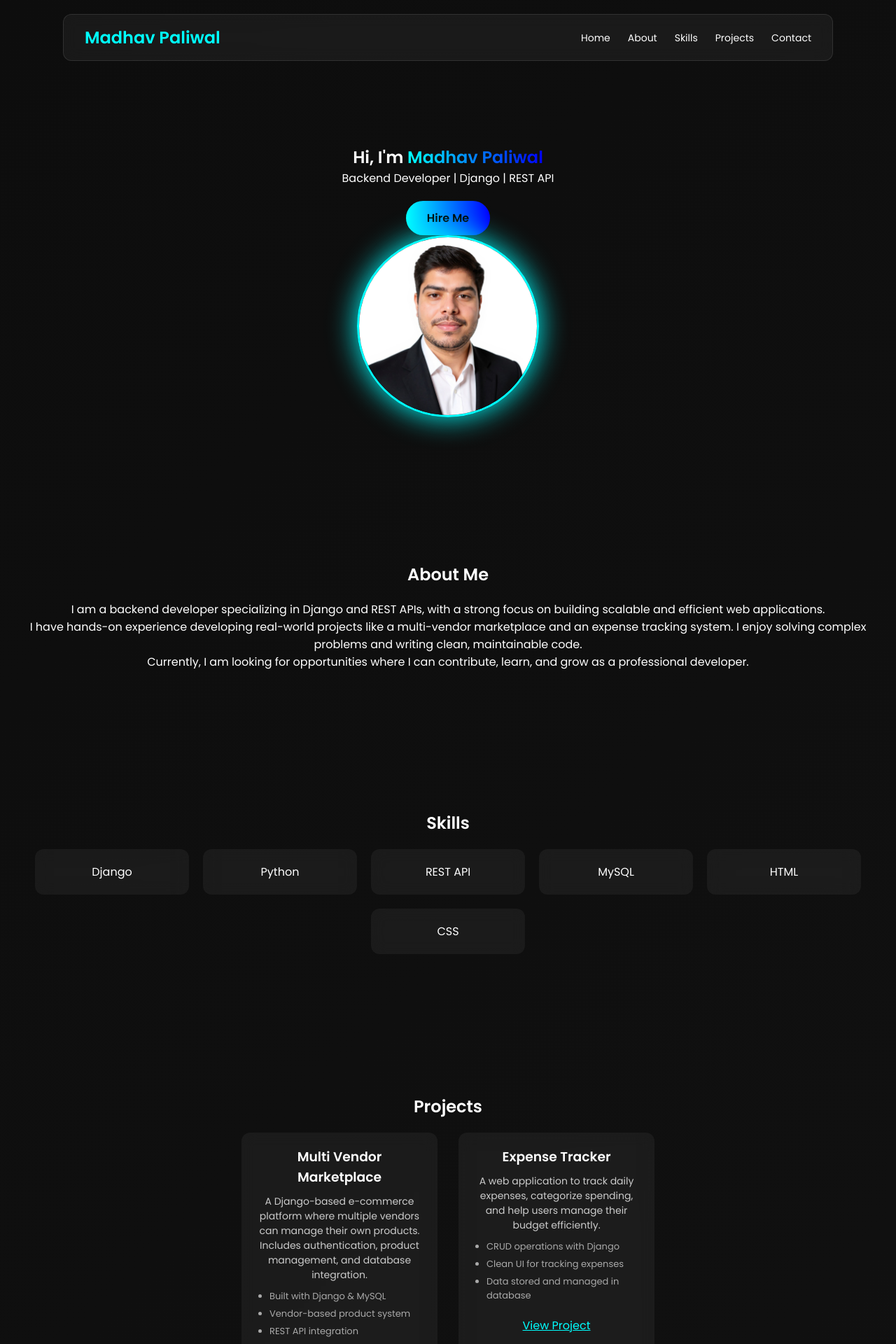
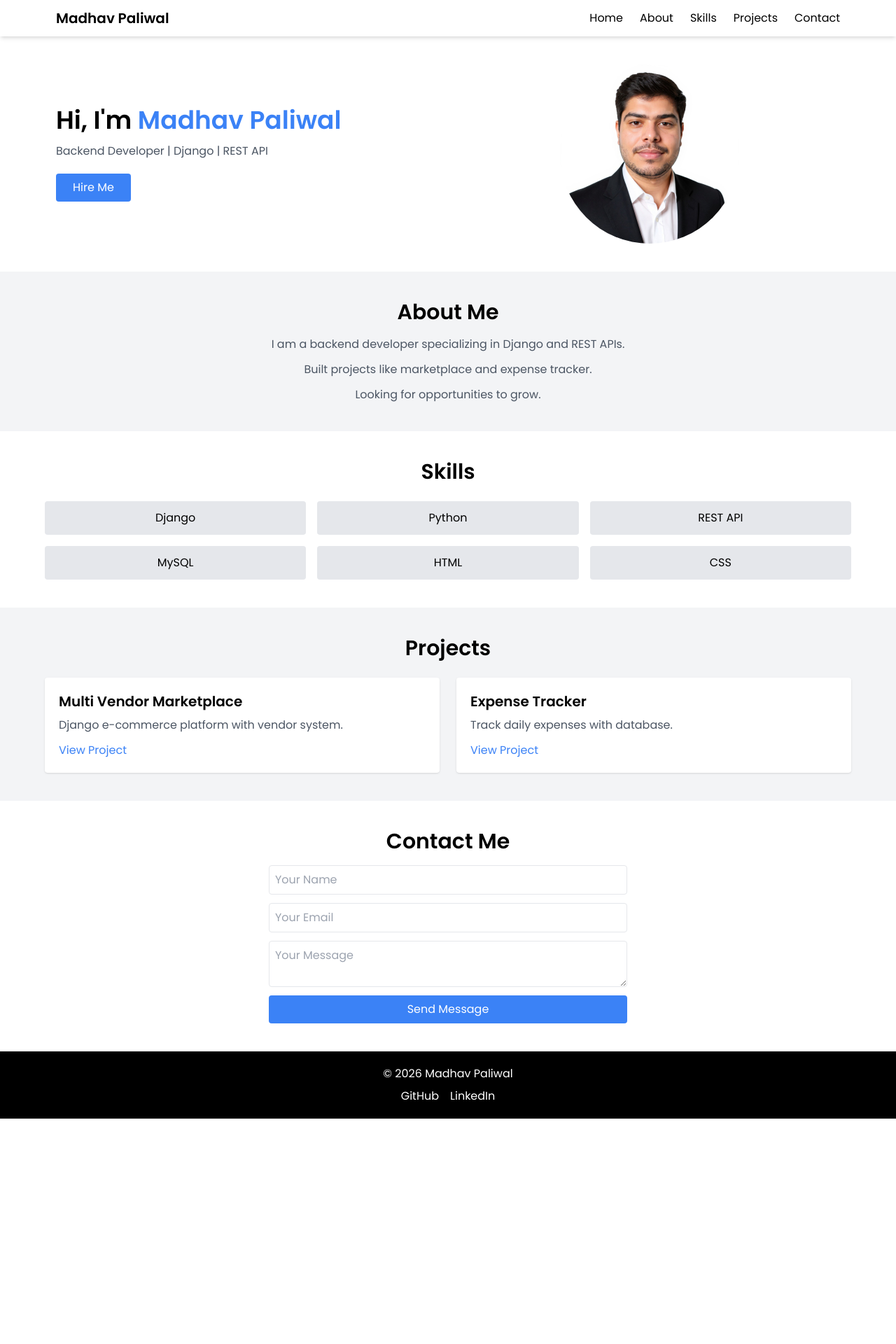
Before and after one commit to Madhav-paliwal/Portfolio, a Django app: page / in a window 1280 px wide. Shown: the top 1920 px of the page at 70% size. After the commit the page ends 1598 px from the top, so only its background shows below. Run offline with Django 5.2, Linux system fonts and the light colour scheme; some libraries are stand-ins or nearby versions.

Commit message:
updated mobile navbar and responsive UI

```diff
--- a/Base/templates/index.html
+++ b/Base/templates/index.html
@@ -6,143 +6,172 @@
 <meta name="viewport" content="width=device-width, initial-scale=1.0">
 <title>Madhav Paliwal</title>
 
+<script src="https://cdn.tailwindcss.com"></script>
 <link href="https://fonts.googleapis.com/css2?family=Poppins:wght@300;400;600&display=swap" rel="stylesheet">
-<link rel="stylesheet" href="{% static 'css/style.css' %}">
 
 </head>
 
-<body>
+<body class="font-[Poppins]">
 
 <!-- NAVBAR -->
-<nav>
-    <h2>Madhav Paliwal</h2>
-    <ul>
-        <li><a href="#hero">Home</a></li>
-        <li><a href="#about">About</a></li>
-        <li><a href="#skills">Skills</a></li>
-        <li><a href="#projects">Projects</a></li>
-        <li><a href="#contact">Contact</a></li>
+<nav class="bg-white shadow-md relative">
+  <div class="max-w-6xl mx-auto px-4 py-3 flex justify-between items-center">
+
+    <h2 class="text-xl font-bold">Madhav Paliwal</h2>
+
+    <!-- MOBILE BUTTON -->
+    <button id="menu-btn" class="md:hidden text-2xl">
+      ☰
+    </button>
+
+    <!-- MENU -->
+    <ul id="menu"
+        class="hidden absolute top-14 left-0 w-full bg-white flex-col items-center gap-4 py-4
+               md:flex md:static md:flex-row md:w-auto md:py-0 md:gap-6">
+
+      <li><a href="#hero" class="hover:text-blue-500">Home</a></li>
+      <li><a href="#about" class="hover:text-blue-500">About</a></li>
+      <li><a href="#skills" class="hover:text-blue-500">Skills</a></li>
+      <li><a href="#projects" class="hover:text-blue-500">Projects</a></li>
+      <li><a href="#contact" class="hover:text-blue-500">Contact</a></li>
+
     </ul>
+  </div>
 </nav>
 
 <!-- HERO -->
-<section id="hero" class="hero">
-    <div class="left">
-        <h1>Hi, I'm <span>Madhav Paliwal</span></h1>
-        <p>Backend Developer | Django | REST API</p>
-        <a class="btn" href="https://www.linkedin.com/in/madhav-paliwal-546888308" target="_blank">Hire Me</a>
+<section id="hero" class="max-w-6xl mx-auto px-4 py-10">
+  <div class="flex flex-col md:flex-row items-center gap-8">
+
+    <div class="w-full md:w-1/2 text-center md:text-left">
+      <h1 class="text-2xl md:text-4xl font-bold">
+        Hi, I'm <span class="text-blue-500">Madhav Paliwal</span>
+      </h1>
+      <p class="mt-3 text-gray-600">
+        Backend Developer | Django | REST API
+      </p>
+
+      <a href="https://www.linkedin.com/in/madhav-paliwal-546888308"
+         target="_blank"
+         class="inline-block mt-5 bg-blue-500 text-white px-6 py-2 rounded hover:bg-blue-600">
+         Hire Me
+      </a>
     </div>
 
-    <div class="right">
-        <img src="{% static 'images/madhav_paliwal_photo.jpg' %}">
+    <div class="w-full md:w-1/2 flex justify-center">
+      <img src="{% static 'images/madhav_paliwal_photo.jpg' %}"
+           class="w-40 md:w-64 rounded-full">
     </div>
+
+  </div>
 </section>
 
 <!-- ABOUT -->
-<section id="about" class="about">
-    <h2>About Me</h2>
-    <p>
-        I am a backend developer specializing in Django and REST APIs, with a strong focus on building scalable and efficient web applications.
+<section id="about" class="bg-gray-100 py-10 px-4">
+  <div class="max-w-4xl mx-auto text-center">
+    <h2 class="text-2xl md:text-3xl font-bold mb-4">About Me</h2>
+    <p class="text-gray-600 mb-3">
+      I am a backend developer specializing in Django and REST APIs.
     </p>
-
-    <p>
-        I have hands-on experience developing real-world projects like a multi-vendor marketplace and an expense tracking system.
-        I enjoy solving complex problems and writing clean, maintainable code.
+    <p class="text-gray-600 mb-3">
+      Built projects like marketplace and expense tracker.
     </p>
-
-    <p>
-        Currently, I am looking for opportunities where I can contribute, learn, and grow as a professional developer.
+    <p class="text-gray-600">
+      Looking for opportunities to grow.
     </p>
+  </div>
 </section>
 
 <!-- SKILLS -->
-<section id="skills">
-    <h2>Skills</h2>
+<section id="skills" class="py-10 px-4">
+  <div class="max-w-6xl mx-auto text-center">
+    <h2 class="text-2xl md:text-3xl font-bold mb-6">Skills</h2>
 
-    <div class="skills-container">
-        <div class="skill-box">Django</div>
-        <div class="skill-box">Python</div>
-        <div class="skill-box">REST API</div>
-        <div class="skill-box">MySQL</div>
-        <div class="skill-box">HTML</div>
-        <div class="skill-box">CSS</div>
+    <div class="grid grid-cols-2 md:grid-cols-3 gap-4">
+      <div class="bg-gray-200 p-3 rounded">Django</div>
+      <div class="bg-gray-200 p-3 rounded">Python</div>
+      <div class="bg-gray-200 p-3 rounded">REST API</div>
+      <div class="bg-gray-200 p-3 rounded">MySQL</div>
+      <div class="bg-gray-200 p-3 rounded">HTML</div>
+      <div class="bg-gray-200 p-3 rounded">CSS</div>
     </div>
+  </div>
 </section>
 
 <!-- PROJECTS -->
-<section id="projects">
-    <h2>Projects</h2>
+<section id="projects" class="bg-gray-100 py-10 px-4">
+  <div class="max-w-6xl mx-auto">
+    <h2 class="text-2xl md:text-3xl font-bold text-center mb-6">Projects</h2>
 
-    <div class="projects-container">
+    <div class="grid md:grid-cols-2 gap-6">
 
-        <!-- PROJECT 1 -->
-        <div class="project-card">
-            <h3>Multi Vendor Marketplace</h3>
+      <div class="bg-white p-5 rounded shadow">
+        <h3 class="text-xl font-semibold mb-2">Multi Vendor Marketplace</h3>
+        <p class="text-gray-600 mb-3">
+          Django e-commerce platform with vendor system.
+        </p>
+        <a href="https://github.com/Madhav-paliwal/E-commerce-site"
+           target="_blank"
+           class="text-blue-500">View Project</a>
+      </div>
 
-            <p>
-                A Django-based e-commerce platform where multiple vendors can manage
-                their own products. Includes authentication, product management,
-                and database integration.
-            </p>
-
-            <ul>
-                <li>Built with Django & MySQL</li>
-                <li>Vendor-based product system</li>
-                <li>REST API integration</li>
-            </ul>
-
-            <a href="https://github.com/Madhav-paliwal/E-commerce-site" target="_blank">
-                View Project
-            </a>
-        </div>
-
-        <!-- PROJECT 2 -->
-        <div class="project-card">
-            <h3>Expense Tracker</h3>
-
-            <p>
-                A web application to track daily expenses, categorize spending,
-                and help users manage their budget efficiently.
-            </p>
-
-            <ul>
-                <li>CRUD operations with Django</li>
-                <li>Clean UI for tracking expenses</li>
-                <li>Data stored and managed in database</li>
-            </ul>
-
-            <a href="#" target="_blank">View Project</a>
-        </div>
+      <div class="bg-white p-5 rounded shadow">
+        <h3 class="text-xl font-semibold mb-2">Expense Tracker</h3>
+        <p class="text-gray-600 mb-3">
+          Track daily expenses with database.
+        </p>
+        <a href="#" class="text-blue-500">View Project</a>
+      </div>
 
     </div>
+  </div>
 </section>
 
 <!-- CONTACT -->
-<section id="contact" class="contact">
-    <h2>Contact Me</h2>
+<section id="contact" class="py-10 px-4">
+  <div class="max-w-lg mx-auto text-center">
+    <h2 class="text-2xl md:text-3xl font-bold mb-4">Contact Me</h2>
 
     {% if success %}
-    <p class="success-msg">Message sent successfully!</p>
+    <p class="text-green-500">Message sent successfully!</p>
     {% endif %}
 
-    <form method="POST" action="#contact" class="contact-form">
-        {% csrf_token %}
-        <input type="text" name="name" placeholder="Your Name" required>
-        <input type="email" name="email" placeholder="Your Email" required>
-        <textarea name="message" placeholder="Your Message" required></textarea>
-        <button type="submit">Send Message</button>
+    <form method="POST" action="#contact" class="flex flex-col gap-3">
+      {% csrf_token %}
+      <input type="text" name="name" placeholder="Your Name" required class="border p-2 rounded">
+      <input type="email" name="email" placeholder="Your Email" required class="border p-2 rounded">
+      <textarea name="message" placeholder="Your Message" required class="border p-2 rounded"></textarea>
+      <button type="submit" class="bg-blue-500 text-white py-2 rounded hover:bg-blue-600">
+        Send Message
+      </button>
     </form>
+  </div>
 </section>
 
 <!-- FOOTER -->
-<footer class="footer">
-    <p>© 2026 Madhav Paliwal</p>
+<footer class="bg-black text-white text-center py-5">
+  <p>© 2026 Madhav Paliwal</p>
+  <div class="mt-2 flex justify-center gap-4">
+    <a href="https://github.com/Madhav-paliwal">GitHub</a>
+    <a href="https://www.linkedin.com/in/madhav-paliwal-546888308">LinkedIn</a>
+  </div>
+</footer>
 
-    <div class="social-links">
-        <a href="https://github.com/Madhav-paliwal" target="_blank">GitHub</a>
-        <a href="https://www.linkedin.com/in/madhav-paliwal-546888308" target="_blank">LinkedIn</a>
-    </div>
-</footer>
+<!-- JS -->
+<script>
+  const btn = document.getElementById("menu-btn");
+  const menu = document.getElementById("menu");
+
+  btn.addEventListener("click", () => {
+    menu.classList.toggle("hidden");
+  });
+
+  document.querySelectorAll("#menu a").forEach(link => {
+    link.addEventListener("click", () => {
+      menu.classList.add("hidden");
+    });
+  });
+</script>
 
 </body>
 </html>
```
